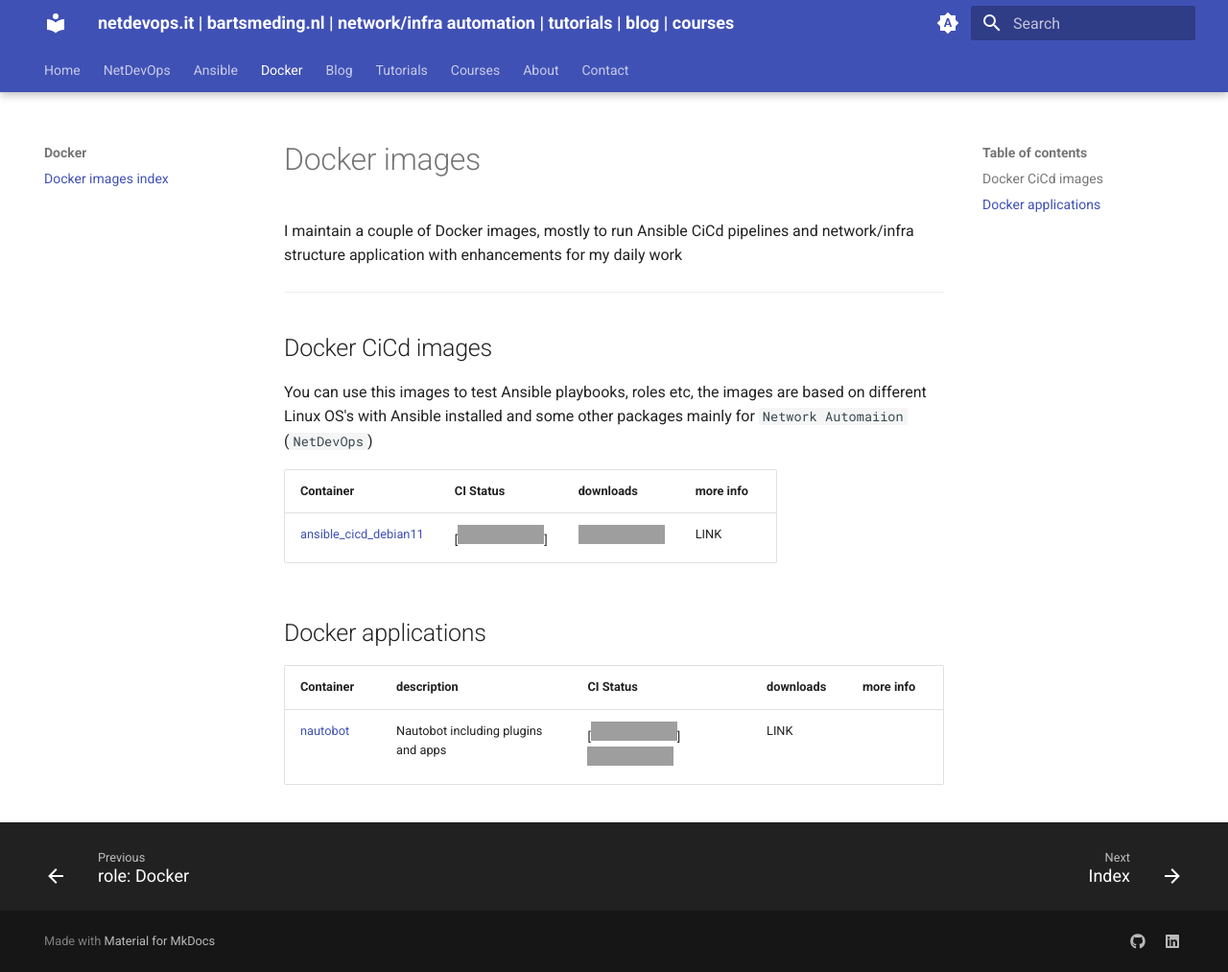
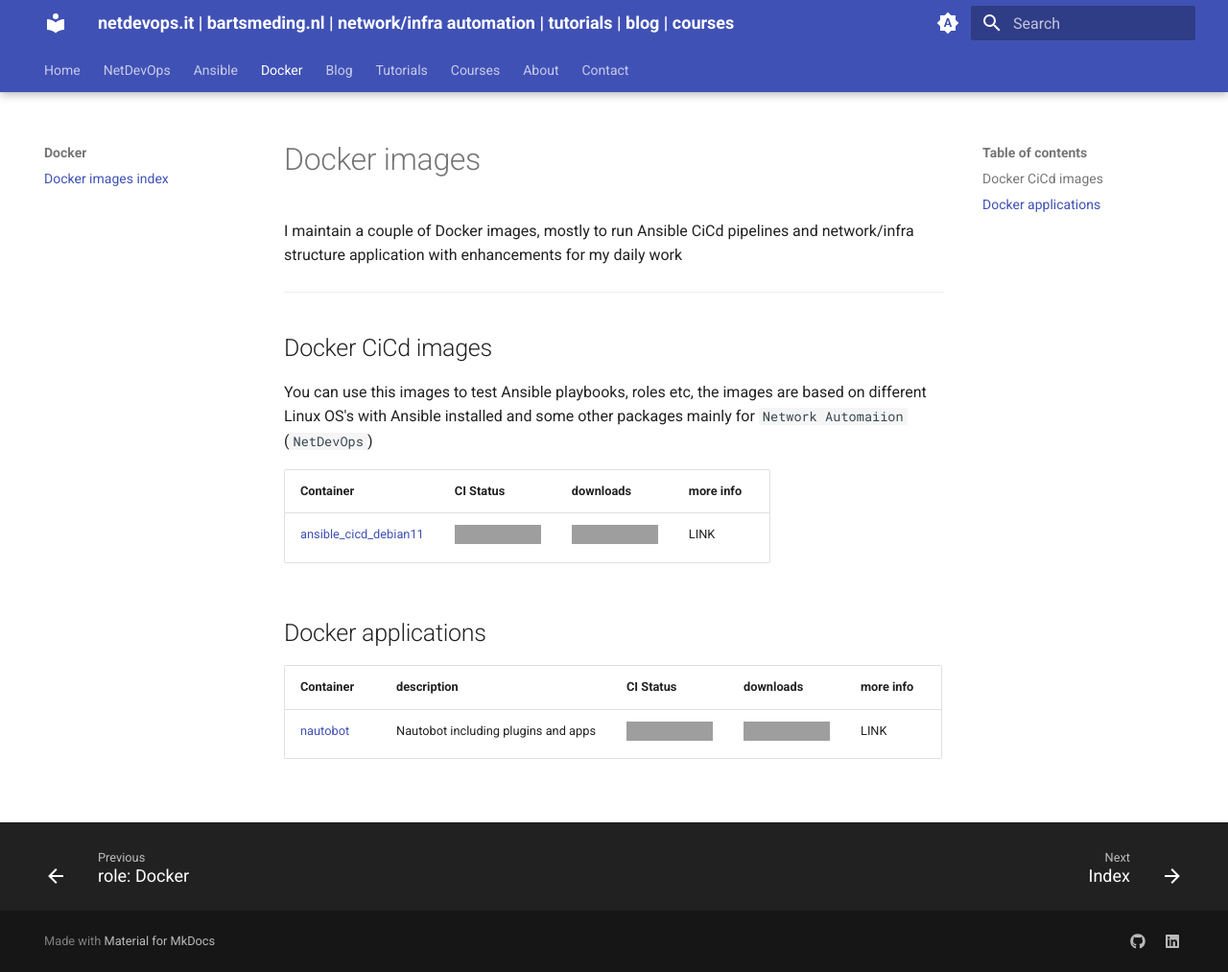
Before and after one commit to bsmeding/bsmeding.github.io, an MkDocs documentation site: the page built from docs/docker_images.md, in a window 1280 px wide and 1013 px high. Shown: the whole window at 96% size. Built offline with MkDocs 1.6.1 and Material for MkDocs 9.7.7, drawn with Linux system fonts in a browser that asks for light colours; grey boxes are pictures that could not be loaded.

Commit message:
fix table

```diff
--- a/docs/docker_images.md
+++ b/docs/docker_images.md
@@ -13,7 +13,7 @@
 
 | Container | CI Status   | downloads | more info |
 | --------- | ----------- | --------- | --------- |
-| [ansible_cicd_debian11](https://hub.docker.com/repository/docker/bsmeding/ansible_cicd_debian11/general) | [![Build](https://github.com/bsmeding/docker_container_ansible_cicd_debian11/actions/workflows/build.yml/badge.svg)] | ![Docker Pulls](https://img.shields.io/docker/pulls/bsmeding/ansible_cicd_debian11) | LINK |
+| [ansible_cicd_debian11](https://hub.docker.com/repository/docker/bsmeding/ansible_cicd_debian11/general) | ![Build](https://github.com/bsmeding/docker_container_ansible_cicd_debian11/actions/workflows/build.yml/badge.svg) | ![Docker Pulls](https://img.shields.io/docker/pulls/bsmeding/ansible_cicd_debian11) | LINK |
 
 
 
@@ -23,4 +23,4 @@
 
 | Container | description | CI Status | downloads | more info |
 | --------- | ----------- | --------- | --------- | --------- |
-| [nautobot](https://hub.docker.com/repository/docker/bsmeding/nautobot/general) | Nautobot including plugins and apps | [![Build](https://github.com/bsmeding/docker_container_nautobot/actions/workflows/build.yml/badge.svg)] ![Docker Pulls](https://img.shields.io/docker/pulls/bsmeding/nautobot) | LINK |
+| [nautobot](https://hub.docker.com/repository/docker/bsmeding/nautobot/general) | Nautobot including plugins and apps | ![Build](https://github.com/bsmeding/docker_container_nautobot/actions/workflows/build.yml/badge.svg)  | ![Docker Pulls](https://img.shields.io/docker/pulls/bsmeding/nautobot) | LINK |
```
